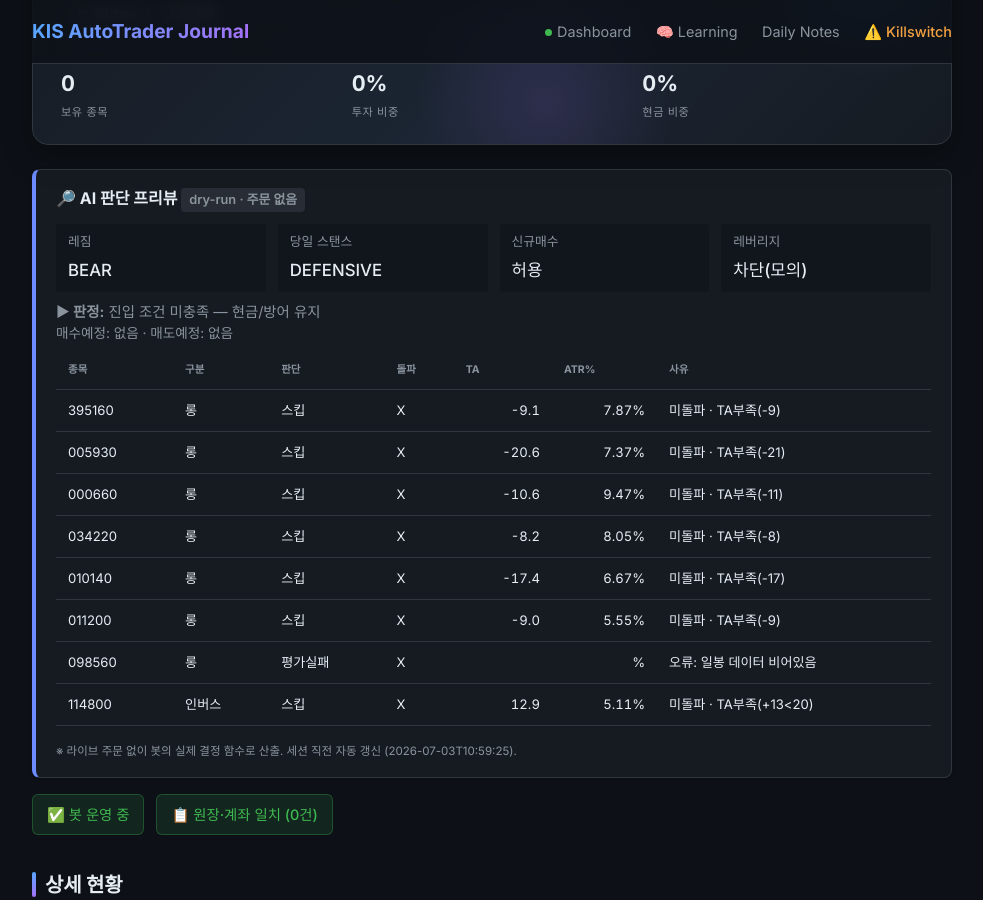
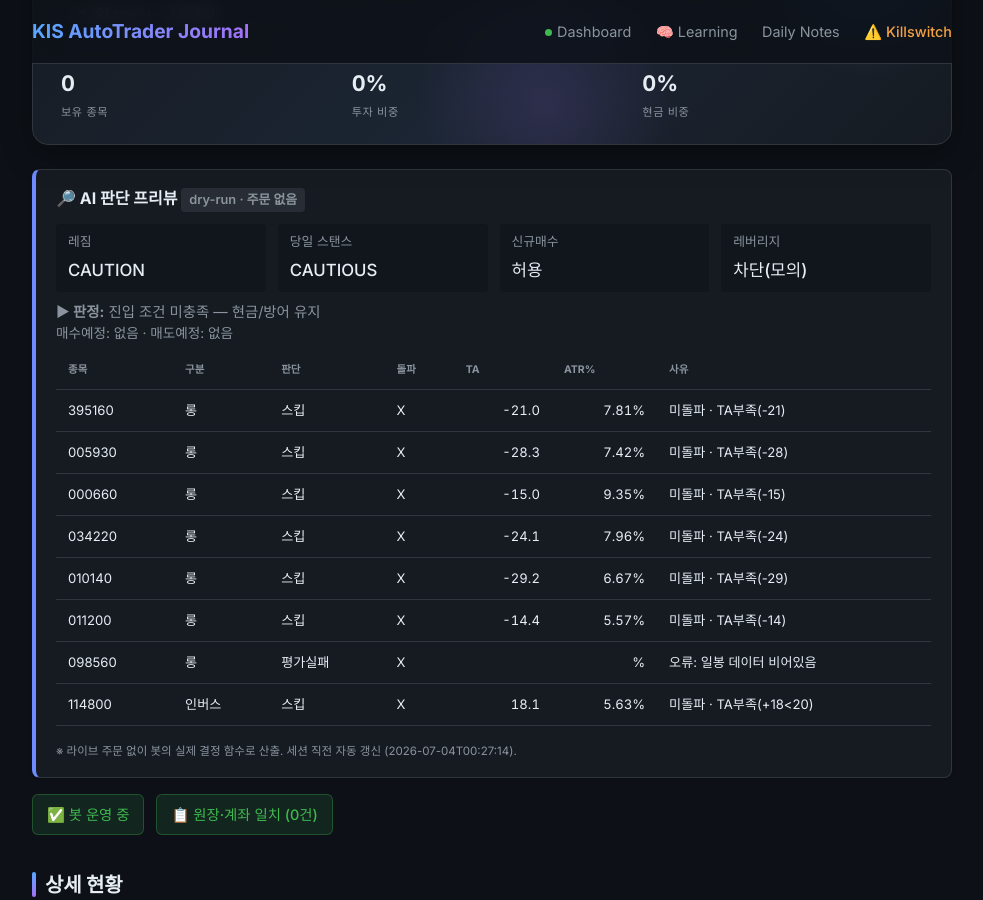
Before and after one commit to BudongJW/kis-trading-journal, a Jekyll site: the page built from index.html, in a window 1280 px wide and 900 px high, scrolled down 209 px. Shown: the whole window, without its empty margins (148-1131 px from the left). Built offline with Jekyll 4.4.1, drawn with Linux system fonts in a browser that asks for light colours; nearby versions of some CDN libraries.

Commit message:
auto: dry-run preview 07-03 15:27Z

```diff
--- a/_data/dry_run.json
+++ b/_data/dry_run.json
@@ -1,95 +1,85 @@
 {
-  "generated_at": "2026-07-03T10:59:25",
+  "generated_at": "2026-07-04T00:27:14",
   "mode": "DRY-RUN (읽기 전용, 주문 없음)",
   "market": {
-    "regime": "BEAR",
+    "regime": "CAUTION",
     "regime_blind": false,
-    "regime_detail": "카나리아 1/2 음전환 | ⚡급락 트리거 BEAR → CAUTION에서 BEAR 격상 (3일 지속 급락 BEAR (3일 -9.0%))",
-    "day_stance": "DEFENSIVE",
+    "regime_detail": "카나리아 1/2 음전환",
+    "day_stance": "CAUTIOUS",
     "day_stance_forced": false,
-    "briefing": "오늘 스탠스 방어(DEFENSIVE) · 레짐 BEAR·신뢰도 27% · 美 오버나이트 neutral(-0.8%) · 고변동(82.0%ile) · 예산 25%·최대 1종목·허용 인버스",
+    "briefing": "오늘 스탠스 신중(CAUTIOUS) · 레짐 CAUTION·신뢰도 27% · 美 오버나이트 neutral(-0.8%) · 고변동(96.0%ile) · 예산 40%·최대 2종목·허용 롱/인버스",
     "blocks_new_buys": false
   },
   "gates": {
     "leverage_dry_run": true,
     "leverage_gate_allowed": false,
-    "leverage_gate_reason": "레짐 BEAR(BULL 아님) → 레버리지 금지"
+    "leverage_gate_reason": "레짐 CAUTION(BULL 아님) → 레버리지 금지"
   },
   "account": {
     "cash": 327890,
-    "holdings_readable": {
-      "069500": 2
-    }
+    "holdings_readable": "없음/조회실패"
   },
-  "holdings_risk": [
-    {
-      "symbol": "069500",
-      "qty": 2,
-      "price": 125992,
-      "would_sell": false,
-      "reason": ""
-    }
-  ],
+  "holdings_risk": [],
   "entry_candidates": [
     {
       "symbol": "395160",
       "type": "롱",
       "decision": "스킵",
       "breakout": false,
-      "ta": -9.1,
-      "atr_pct": 7.87,
+      "ta": -21.0,
+      "atr_pct": 7.81,
       "fee_gate_ok": true,
-      "why_skip": "미돌파 · TA부족(-9)"
+      "why_skip": "미돌파 · TA부족(-21)"
     },
     {
       "symbol": "005930",
       "type": "롱",
       "decision": "스킵",
       "breakout": false,
-      "ta": -20.6,
-      "atr_pct": 7.37,
+      "ta": -28.3,
+      "atr_pct": 7.42,
       "fee_gate_ok": true,
-      "why_skip": "미돌파 · TA부족(-21)"
+      "why_skip": "미돌파 · TA부족(-28)"
     },
     {
       "symbol": "000660",
       "type": "롱",
       "decision": "스킵",
       "breakout": false,
-      "ta": -10.6,
-      "atr_pct": 9.47,
+      "ta": -15.0,
+      "atr_pct": 9.35,
       "fee_gate_ok": true,
-      "why_skip": "미돌파 · TA부족(-11)"
+      "why_skip": "미돌파 · TA부족(-15)"
     },
     {
       "symbol": "034220",
       "type": "롱",
       "decision": "스킵",
       "breakout": false,
-      "ta": -8.2,
-      "atr_pct": 8.05,
+      "ta": -24.1,
+      "atr_pct": 7.96,
       "fee_gate_ok": true,
-      "why_skip": "미돌파 · TA부족(-8)"
+      "why_skip": "미돌파 · TA부족(-24)"
     },
     {
       "symbol": "010140",
       "type": "롱",
       "decision": "스킵",
       "breakout": false,
-      "ta": -17.4,
+      "ta": -29.2,
       "atr_pct": 6.67,
       "fee_gate_ok": true,
-      "why_skip": "미돌파 · TA부족(-17)"
+      "why_skip": "미돌파 · TA부족(-29)"
     },
     {
       "symbol": "011200",
       "type": "롱",
       "decision": "스킵",
       "breakout": false,
-      "ta": -9.0,
-      "atr_pct": 5.55,
+      "ta": -14.4,
+      "atr_pct": 5.57,
       "fee_gate_ok": true,
-      "why_skip": "미돌파 · TA부족(-9)"
+      "why_skip": "미돌파 · TA부족(-14)"
     },
     {
       "symbol": "098560",
@@ -103,15 +93,15 @@
       "entry_via": "-",
       "decision": "스킵",
       "breakout": false,
-      "ta": 12.9,
-      "atr_pct": 5.11,
+      "ta": 18.1,
+      "atr_pct": 5.63,
       "fee_gate_ok": true,
-      "why_skip": "미돌파 · TA부족(+13<20)"
+      "why_skip": "미돌파 · TA부족(+18<20)"
     }
   ],
   "gap_recovery": {
     "enabled_live": true,
-    "now_kst": "10:59",
+    "now_kst": "00:27",
     "window": "09:00~09:20",
     "candidates": [
       {
@@ -119,7 +109,7 @@
         "name": "KODEX 미국나스닥100TR",
         "decision": "스킵",
         "gap_open_pct": -0.34,
-        "intraday_pct": 0.89,
+        "intraday_pct": 5.78,
         "in_window": false,
         "reason": "촉발 없음(오버나이트=normal≠aggressive_buy)"
       },
@@ -128,7 +118,7 @@
         "name": "삼성전자",
         "decision": "스킵",
         "gap_open_pct": 0.87,
-        "intraday_pct": 4.85,
+        "intraday_pct": 7.28,
         "in_window": false,
         "reason": "촉발 없음(오버나이트=normal≠aggressive_buy)"
       },
@@ -137,7 +127,7 @@
         "name": "SK하이닉스",
         "decision": "스킵",
         "gap_open_pct": 0.46,
-        "intraday_pct": 3.64,
+        "intraday_pct": 10.38,
         "in_window": false,
         "reason": "촉발 없음(오버나이트=normal≠aggressive_buy)"
       },
@@ -146,7 +136,7 @@
         "name": "LG디스플레이",
         "decision": "스킵",
         "gap_open_pct": 0.09,
-        "intraday_pct": -1.46,
+        "intraday_pct": 0.73,
         "in_window": false,
         "reason": "촉발 없음(오버나이트=normal≠aggressive_buy)"
       },
@@ -155,7 +145,7 @@
         "name": "삼성중공업",
         "decision": "스킵",
         "gap_open_pct": 0.22,
-        "intraday_pct": -0.65,
+        "intraday_pct": 2.17,
         "in_window": false,
         "reason": "촉발 없음(오버나이트=normal≠aggressive_buy)"
       },
@@ -164,7 +154,7 @@
         "name": "HMM",
         "decision": "스킵",
         "gap_open_pct": 0.73,
-        "intraday_pct": 0.21,
+        "intraday_pct": -0.36,
         "in_window": false,
         "reason": "촉발 없음(오버나이트=normal≠aggressive_buy)"
       },
@@ -181,17 +171,17 @@
   },
   "morning_momentum": {
     "enabled_live": true,
-    "now_kst": "10:59",
+    "now_kst": "00:27",
     "window": "09:00~14:00",
     "up_th": 0.6,
     "down_th": 0.6,
     "benchmark": "069500",
     "direction": "none",
-    "in_window": true,
-    "move_pct": 2.24,
-    "intraday_pct": 1.54,
+    "in_window": false,
+    "move_pct": 6.06,
+    "intraday_pct": 5.33,
     "would_enter": false,
-    "reason": "이미 확장된 움직임 +2.24% (>2.0% — 추격 회피)"
+    "reason": "윈도 밖(00:27∉09:00~14:00)"
   },
   "us_entry_candidates": [
     {
@@ -199,40 +189,43 @@
       "type": "long",
       "decision": "스킵",
       "breakout": false,
-      "ta": -6.0,
+      "ta": -11.6,
       "atr_pct": 1.43,
-      "why_skip": "미돌파 · TA부족(-6)"
+      "why_skip": "미돌파 · TA부족(-12)"
     },
     {
       "symbol": "SCHG",
       "type": "long",
       "decision": "스킵",
       "breakout": false,
-      "ta": 2.4,
+      "ta": 7.3,
       "atr_pct": 1.41,
-      "why_skip": "미돌파 · TA부족(+2)"
+      "why_skip": "미돌파 · TA부족(+7)"
     },
     {
       "symbol": "XLF",
       "type": "long",
       "decision": "스킵",
-      "why_skip": "재진입쿨다운(2일, churn방지)"
+      "breakout": false,
+      "ta": 3.2,
+      "atr_pct": 1.32,
+      "why_skip": "미돌파 · TA부족(+3)"
     },
     {
       "symbol": "SH",
       "type": "inverse",
       "decision": "스킵",
       "breakout": false,
-      "ta": 3.5,
+      "ta": 3.2,
       "atr_pct": 1.18,
-      "why_skip": "미돌파 · TA부족(+4)"
+      "why_skip": "미돌파 · TA부족(+3)"
     },
     {
       "symbol": "PSQ",
       "type": "inverse",
       "decision": "진입가능",
       "breakout": true,
-      "ta": 20.3,
+      "ta": 22.1,
       "atr_pct": 1.99,
       "why_skip": "-"
     },
@@ -241,18 +234,18 @@
       "type": "defensive",
       "decision": "스킵",
       "breakout": false,
-      "ta": -6.0,
+      "ta": -9.1,
       "atr_pct": 0.56,
-      "why_skip": "미돌파 · TA부족(-6) · 수수료게이트"
+      "why_skip": "미돌파 · TA부족(-9) · 수수료게이트"
     },
     {
       "symbol": "SHY",
       "type": "defensive",
       "decision": "스킵",
       "breakout": false,
-      "ta": 9.1,
+      "ta": 15.8,
       "atr_pct": 0.09,
-      "why_skip": "미돌파 · TA부족(+9) · 수수료게이트"
+      "why_skip": "미돌파 · 수수료게이트"
     }
   ],
   "us_summary": {
```
